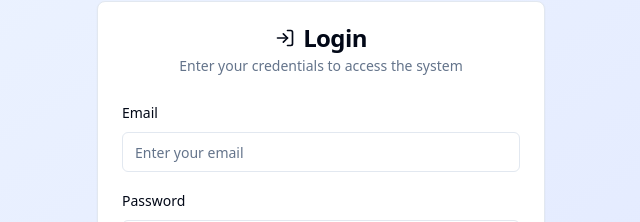
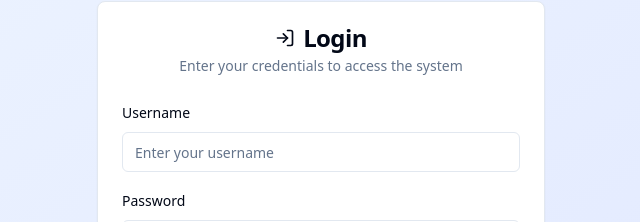
Before and after one commit to Justine101101/care-circle-monitor, a React (Vite) app: page /dashboard/system-logs in a window 1280 px wide. Shown: the part 277-499 px from the top of the page, without its empty margins (319-959 px from the left). Built offline with nearby package versions, Linux system fonts and the light colour scheme.

Commit message:
Fix: Change login to use username
The login functionality has been updated to use username instead of email for authentication.

```diff
--- a/src/components/Login.tsx
+++ b/src/components/Login.tsx
@@ -13,7 +13,7 @@ const Login = () => {
   const [isLogin, setIsLogin] = useState(true);
   const [formData, setFormData] = useState({
     name: '',
-    email: '',
+    username: '',
     password: '',
     confirmPassword: '',
     role: ''
@@ -43,7 +43,7 @@ const Login = () => {
 
     try {
       if (isLogin) {
-        const success = await login(formData.email, formData.password);
+        const success = await login(formData.username, formData.password);
         if (success) {
           toast({
             title: "Login Successful",
@@ -52,7 +52,7 @@ const Login = () => {
         } else {
           toast({
             title: "Login Failed",
-            description: "Invalid email or password",
+            description: "Invalid username or password",
             variant: "destructive"
           });
         }
@@ -68,7 +68,7 @@ const Login = () => {
           return;
         }
 
-        if (!formData.name || !formData.email || !formData.password || !formData.role) {
+        if (!formData.name || !formData.username || !formData.password || !formData.role) {
           toast({
             title: "Registration Failed",
             description: "Please fill in all fields",
@@ -78,7 +78,7 @@ const Login = () => {
           return;
         }
 
-        const success = await register(formData.name, formData.email, formData.password, formData.role);
+        const success = await register(formData.name, formData.username, formData.password, formData.role);
         if (success) {
           toast({
             title: "Registration Successful",
@@ -87,7 +87,7 @@ const Login = () => {
         } else {
           toast({
             title: "Registration Failed",
-            description: "Email already exists or registration failed",
+            description: "Username already exists or registration failed",
             variant: "destructive"
           });
         }
@@ -107,7 +107,7 @@ const Login = () => {
     setIsLogin(!isLogin);
     setFormData({
       name: '',
-      email: '',
+      username: '',
       password: '',
       confirmPassword: '',
       role: ''
@@ -160,14 +160,14 @@ const Login = () => {
               )}
 
               <div className="space-y-2">
-                <Label htmlFor="email">Email</Label>
+                <Label htmlFor="username">Username</Label>
                 <Input
-                  id="email"
-                  name="email"
-                  type="email"
-                  value={formData.email}
+                  id="username"
+                  name="username"
+                  type="text"
+                  value={formData.username}
                   onChange={handleInputChange}
-                  placeholder="Enter your email"
+                  placeholder="Enter your username"
                   required
                 />
               </div>
--- a/src/contexts/AuthContext.tsx
+++ b/src/contexts/AuthContext.tsx
@@ -4,14 +4,14 @@ import React, { createContext, useContext, useState, useEffect } from 'react';
 interface User {
   id: number;
   name: string;
-  email: string;
+  username: string;
   role: string;
 }
 
 interface AuthContextType {
   user: User | null;
-  login: (email: string, password: string) => Promise<boolean>;
-  register: (name: string, email: string, password: string, role: string) => Promise<boolean>;
+  login: (username: string, password: string) => Promise<boolean>;
+  register: (name: string, username: string, password: string, role: string) => Promise<boolean>;
   logout: () => void;
   isLoading: boolean;
 }
@@ -69,12 +69,12 @@ export const AuthProvider: React.FC<{ children: React.ReactNode }> = ({ children
     setIsLoading(false);
   }, []);
 
-  const login = async (email: string, password: string): Promise<boolean> => {
+  const login = async (username: string, password: string): Promise<boolean> => {
     try {
       // Simulate API call - in real app, this would be an actual API request
       const savedUsersString = safeLocalStorageGet('registeredUsers');
       const savedUsers = savedUsersString ? JSON.parse(savedUsersString) : [];
-      const user = savedUsers.find((u: any) => u.email === email && u.password === password);
+      const user = savedUsers.find((u: any) => u.username === username && u.password === password);
 
       if (user) {
         const { password: _, ...userWithoutPassword } = user;
@@ -89,21 +89,21 @@ export const AuthProvider: React.FC<{ children: React.ReactNode }> = ({ children
     }
   };
 
-  const register = async (name: string, email: string, password: string, role: string): Promise<boolean> => {
+  const register = async (name: string, username: string, password: string, role: string): Promise<boolean> => {
     try {
       // Simulate API call - in real app, this would be an actual API request
       const savedUsersString = safeLocalStorageGet('registeredUsers');
       const savedUsers = savedUsersString ? JSON.parse(savedUsersString) : [];
 
       // Check if user already exists
-      if (savedUsers.find((u: any) => u.email === email)) {
+      if (savedUsers.find((u: any) => u.username === username)) {
         return false;
       }
 
       const newUser = {
         id: Date.now(),
         name,
-        email,
+        username,
         password,
         role
       };
```
